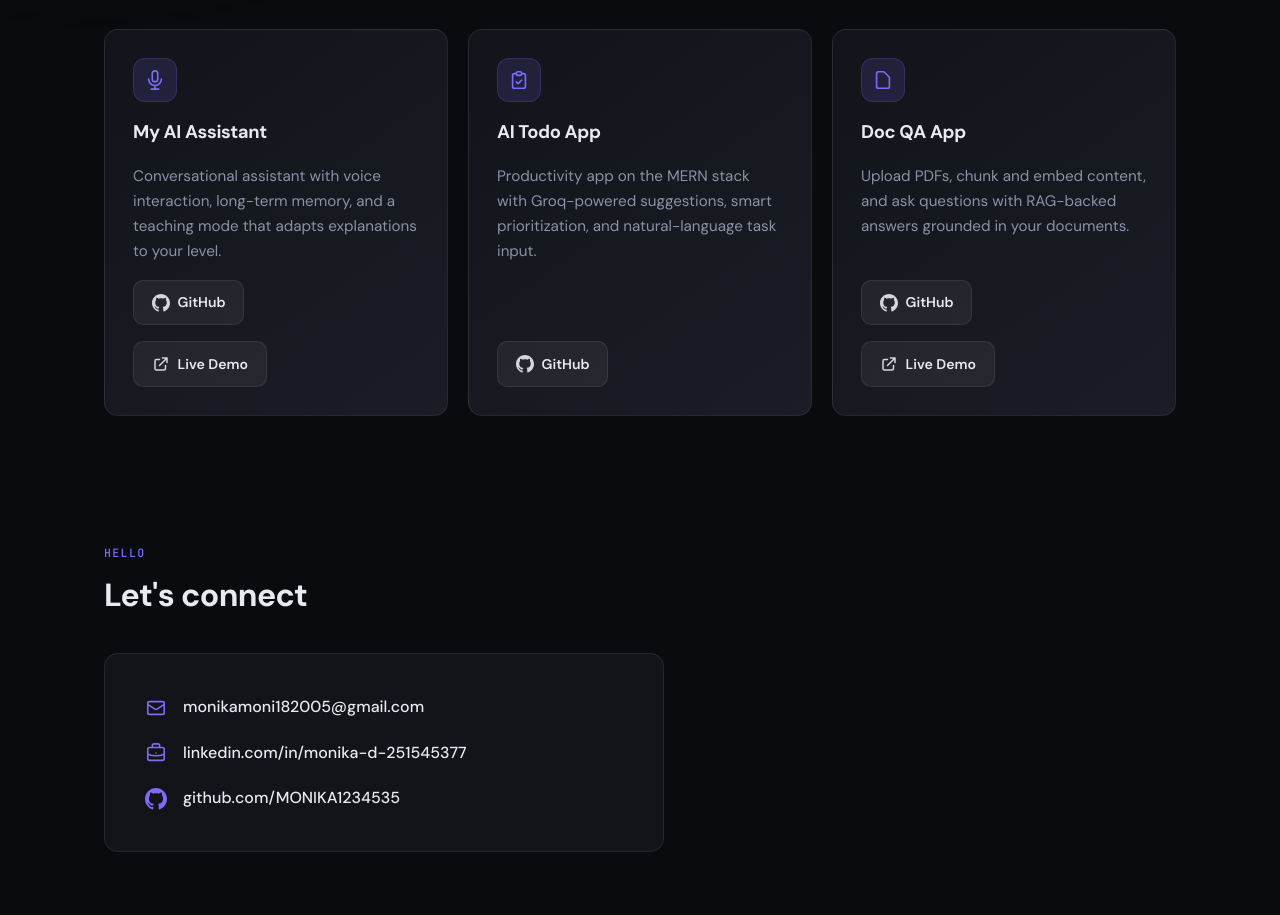
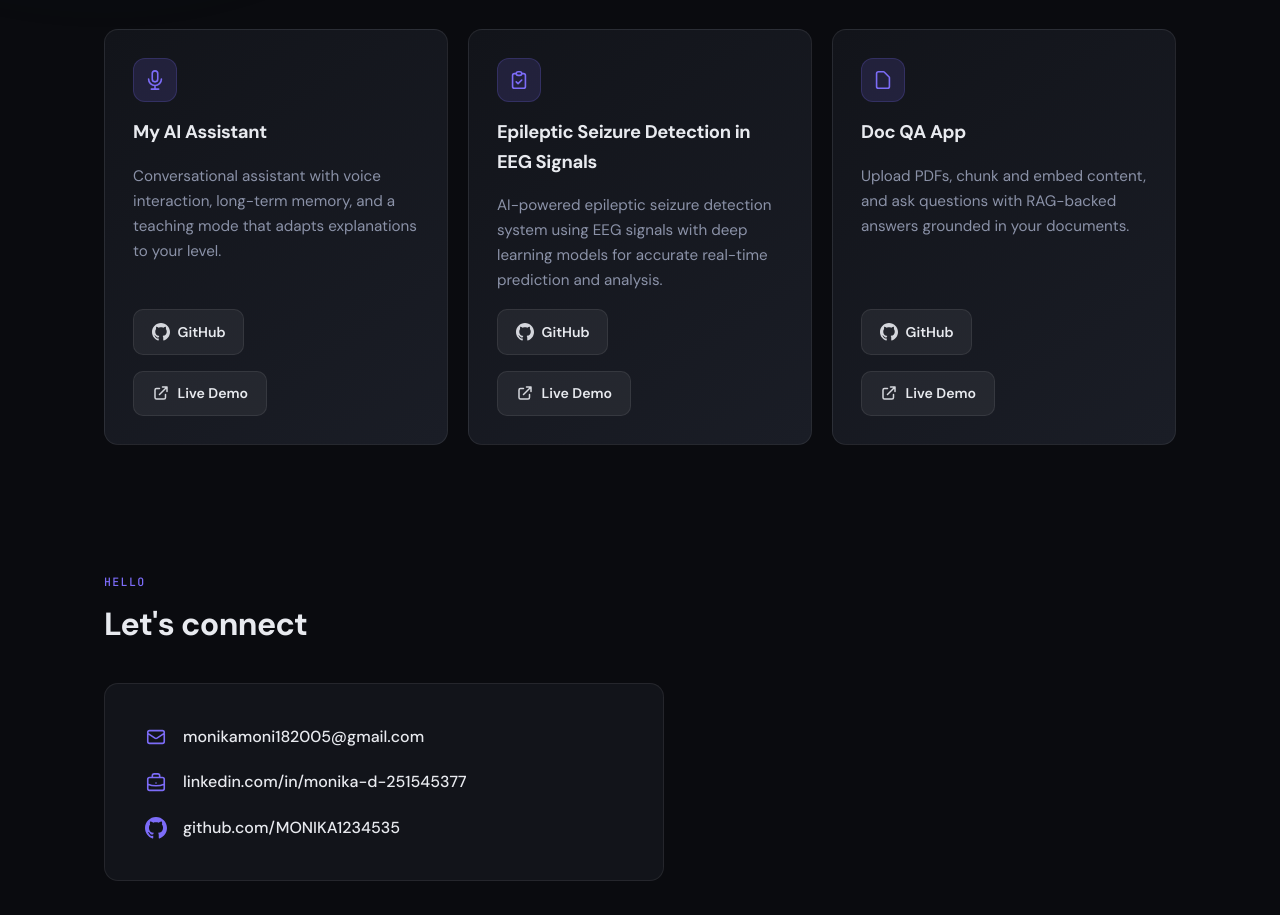
Before and after one commit to MONIKA1234535/Portpolio, a plain HTML site: page index.html in a window 1280 px wide. Shown: the part 1087-2002 px from the top of the page. Drawn offline with Linux system fonts and the light colour scheme.

Commit message:
final commit

```diff
--- a/index.html
+++ b/index.html
@@ -618,13 +618,19 @@
                 <path stroke-linecap="round" stroke-linejoin="round" d="M9 5H7a2 2 0 00-2 2v12a2 2 0 002 2h10a2 2 0 002-2V7a2 2 0 00-2-2h-2M9 5a2 2 0 002 2h2a2 2 0 002-2M9 5a2 2 0 012-2h2a2 2 0 012 2m-6 9l2 2 4-4" />
               </svg>
             </div>
-            <h3>AI Todo App</h3>
-            <p>Productivity app on the MERN stack with Groq-powered suggestions, smart prioritization, and natural-language task input.</p>
-            <a class="btn btn--github" href="https://github.com/MONIKA1234535/ai-todo-app" target="_blank" rel="noopener noreferrer">
+            <h3>Epileptic Seizure Detection in EEG Signals</h3>
+            <p>AI-powered epileptic seizure detection system using EEG signals with deep learning models for accurate real-time prediction and analysis.</p>
+            <a class="btn btn--github" href="https://github.com/MONIKA1234535/Epileptic_Seizure_Detection_Project" target="_blank" rel="noopener noreferrer">
               <svg xmlns="http://www.w3.org/2000/svg" width="18" height="18" viewBox="0 0 24 24" fill="currentColor" aria-hidden="true">
                 <path d="M12 0c-6.626 0-12 5.373-12 12 0 5.302 3.438 9.8 8.207 11.387.599.111.793-.261.793-.577v-2.234c-3.338.726-4.033-1.416-4.033-1.416-.546-1.387-1.333-1.756-1.333-1.756-1.089-.745.083-.729.083-.729 1.205.084 1.839 1.237 1.839 1.237 1.07 1.834 2.807 1.304 3.492.997.107-.775.418-1.305.762-1.604-2.665-.305-5.467-1.334-5.467-5.931 0-1.311.469-2.381 1.236-3.221-.124-.303-.535-1.524.117-3.176 0 0 1.008-.322 3.301 1.23.957-.266 1.983-.399 3.003-.404 1.02.005 2.047.138 3.006.404 2.291-1.552 3.297-1.23 3.297-1.23.653 1.653.242 2.874.118 3.176.77.84 1.235 1.911 1.235 3.221 0 4.609-2.807 5.624-5.479 5.921.43.372.823 1.102.823 2.222v3.293c0 .319.192.694.801.576 4.765-1.589 8.199-6.086 8.199-11.386 0-6.627-5.373-12-12-12z"/>
               </svg>
               GitHub
+            </a>
+            <a class="btn btn--github" href="https://epileptic-seizure-detection-project.onrender.com" target="_blank" rel="noopener noreferrer">
+              <svg xmlns="http://www.w3.org/2000/svg" width="18" height="18" fill="none" viewBox="0 0 24 24" stroke="currentColor" stroke-width="2" aria-hidden="true">
+                <path stroke-linecap="round" stroke-linejoin="round" d="M10 6H6a2 2 0 00-2 2v10a2 2 0 002 2h10a2 2 0 002-2v-4M14 4h6m0 0v6m0-6L10 14" />
+              </svg>
+              Live Demo
             </a>
           </article>
 
```
